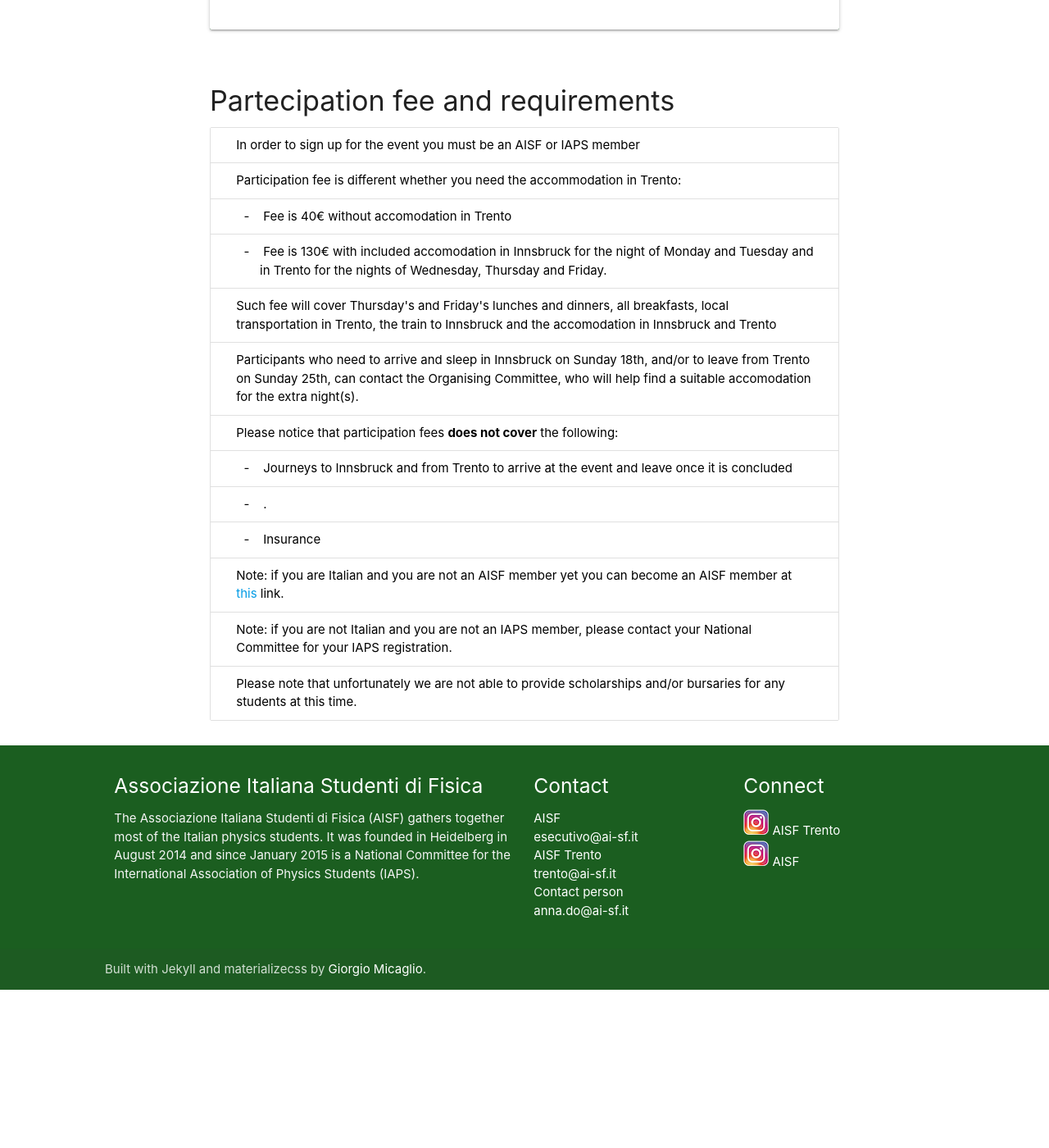
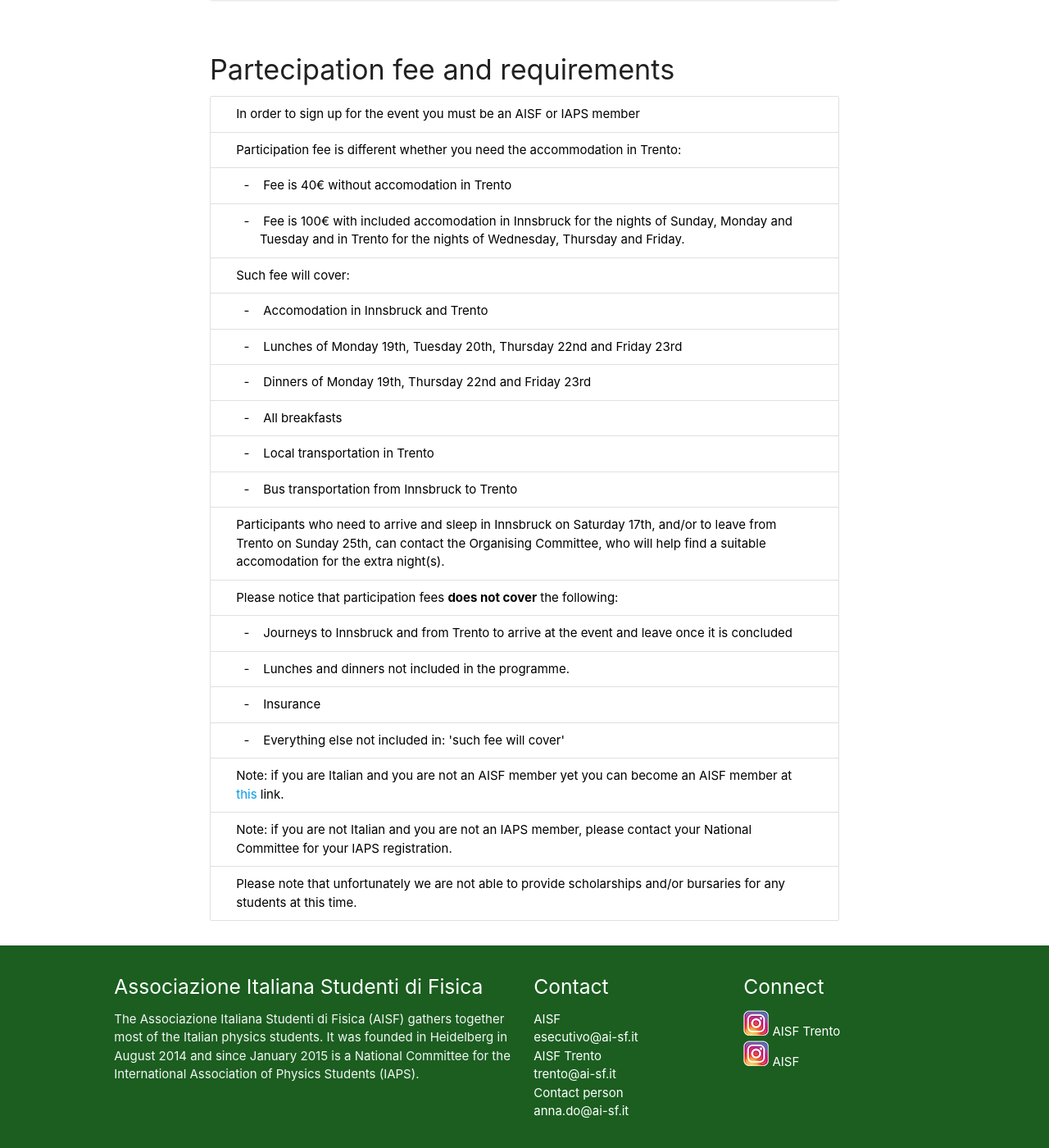
Before and after one commit to ai-sf/tiqit24, a Jekyll site: the page built from programme.html, in a window 1280 px wide and 1400 px high, scrolled down 1271 px. Shown: the whole window at 82% size. Built offline with Jekyll 4.4.1, drawn with Linux system fonts in a browser that asks for light colours; nearby versions of some CDN libraries; before the commit the page ends 2478 px from its top, so only the background shows below that; some of the changed text lies outside the part shown.

Commit message:
update programme and registration

```diff
--- a/_data/home.yml
+++ b/_data/home.yml
@@ -7,7 +7,7 @@ who:
         - text: "AISF (Associazione Italiana Studenti di Fisica) members"
         - text: "IAPS (International Association of Physics Students) members"
 
-when: "From Monday, February 19th to Saturday, February 24th 2024"
+when: "From Sunday, February 18th to Saturday, February 24th 2024"
 
 where: "The first three days will be spent in in Innsbruck at the IQOQI research center and the University, the last three in Trento visiting the University and FBK labs"
 
--- a/_data/menu.yml
+++ b/_data/menu.yml
@@ -6,8 +6,8 @@
   url:  "registration"
 - text: "Sponsors"
   url: "sponsors"
-- text: "Transportation"
-  url: "transportation"
+# - text: "Transportation"
+#   url: "transportation"
 - text: "AISF"
   icon: "public"
   url: http://www.ai-sf.it
--- a/_data/programme.yml
+++ b/_data/programme.yml
@@ -7,7 +7,7 @@ description:
             - line: "The event will have a focus on Bose-Einstein Condensation, Nanoscience, Quantum Optics and Quantum Information. The language of the talks will be English."
             - line: "Students will be given lectures on forefront theoretical and experimental research in this fields by academics and prominent figures in Trento and Innsbruck environment."
         - paragraph:
-            - line: "The event will start in Innsbruck with ..."
+            #- line: "The event will start in Innsbruck with ..."
             # - line: "On Tuesday students will be hosted in the morning by Bruno Kessler Foundation and in the afternoon will be guided through the nanoscience labs."
             # - line: "The following day participants will move to Innsbruck to visit the Institute for Quantum Optics and Quantum Information."
             # - line: "The morning of the final day will be spent at the Physics Department of Innsbruck University. After lunch a private bus will take to Trento participants who need to return there."
@@ -176,8 +176,8 @@ schedule:
         location:
             name: "Ostello Trento"
             tag: "ostello-trento"
-      - hour: "19:00"
-        name: "Free dinner and night"
+      #- hour: "19:00"
+      #  name: "Free dinner and night"
 
 
   - day: "Thursday"
@@ -366,14 +366,22 @@ sections:
     - text: "Participation fee is different whether you need the accommodation in Trento:"
       subpoints:
         - text: "Fee is 40€ without accomodation in Trento"
-        - text: "Fee is 130€ with included accomodation in Innsbruck for the night of Monday and Tuesday and in Trento for the nights of Wednesday, Thursday and Friday."
-    - text: "Such fee will cover Thursday's and Friday's lunches and dinners, all breakfasts, local transportation in Trento, the train to Innsbruck and the accomodation in Innsbruck and Trento"
-    - text: "Participants who need to arrive and sleep in Innsbruck on Sunday 18th, and/or to leave from Trento on Sunday 25th, can contact the Organising Committee, who will help find a suitable accomodation for the extra night(s)."
+        - text: "Fee is 100€ with included accomodation in Innsbruck for the nights of Sunday, Monday and Tuesday and in Trento for the nights of Wednesday, Thursday and Friday."
+    - text: "Such fee will cover:"
+      subpoints:
+        - text: "Accomodation in Innsbruck and Trento"
+        - text: "Lunches of Monday 19th, Tuesday 20th, Thursday 22nd and Friday 23rd"
+        - text: "Dinners of Monday 19th, Thursday 22nd and Friday 23rd"
+        - text: "All breakfasts"
+        - text: "Local transportation in Trento"
+        - text: "Bus transportation from Innsbruck to Trento"
+    - text: "Participants who need to arrive and sleep in Innsbruck on Saturday 17th, and/or to leave from Trento on Sunday 25th, can contact the Organising Committee, who will help find a suitable accomodation for the extra night(s)."
     - text: "Please notice that participation fees <b>does not cover</b> the following:"
       subpoints:
         - text: "Journeys to Innsbruck and from Trento to arrive at the event and leave once it is concluded"
-        - text: "."
+        - text: "Lunches and dinners not included in the programme."
         - text: "Insurance"
+        - text: "Everything else not included in: 'such fee will cover'"
     - text: "Note: if you are Italian and you are not an AISF member yet you can become an AISF member at <a href='https://ai-sf.it/iscrizione/'>this</a> link."
     - text: "Note: if you are not Italian and you are not an IAPS member, please contact your National Committee for your IAPS registration."
     - text: "Please note that unfortunately we are not able to provide scholarships and/or bursaries for any students at this time."
--- a/_data/registration.yml
+++ b/_data/registration.yml
@@ -17,9 +17,8 @@ sections:
         - text: "Note: if you are a Innsbruck University student, you automatically became a IAPS member."
         - text: "35 places are available."
           subpoints:
-                 - text: "The selected candidates will have to cover a participation fee of €130."
-                 - text: "?? spots will be assigned to Trento Local Committee members who will be able to access to the event with a reduced fee (without accomodation in Trento) of 40€."
-                 #- text: "10 spots will be assigned to University of Innsbruck students."
+                 - text: "The selected candidates will have to cover a participation fee of €100."
+                 - text: "Some spots will be assigned to Trento Local Committee members who will be able to access to the event with a reduced fee (without accomodation in Trento) of 40€."
         - text: "Due to the level of the program, priority will be given to students who have been attending at least the third year of bachelor and who possess a basic knowledge of Quantum Physics."
         - text: "The main criteria will be first come, first served. [motivation letter?]"
         - text: "Please note that unfortunately we are not able to provide scholarships and/or bursaries for any students at this time."
```
Also changed, not shown: _data/sponsors.yml (+9 -6 lines), 6 other files.
